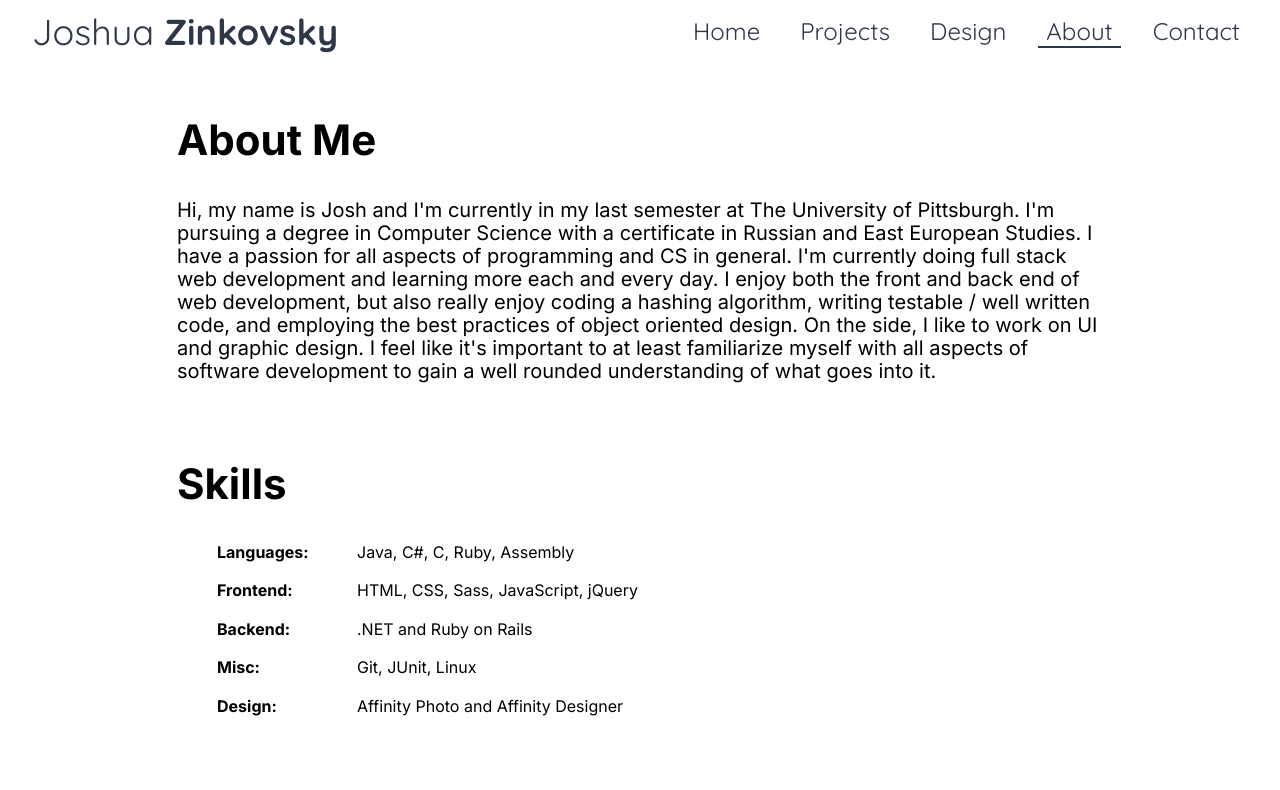
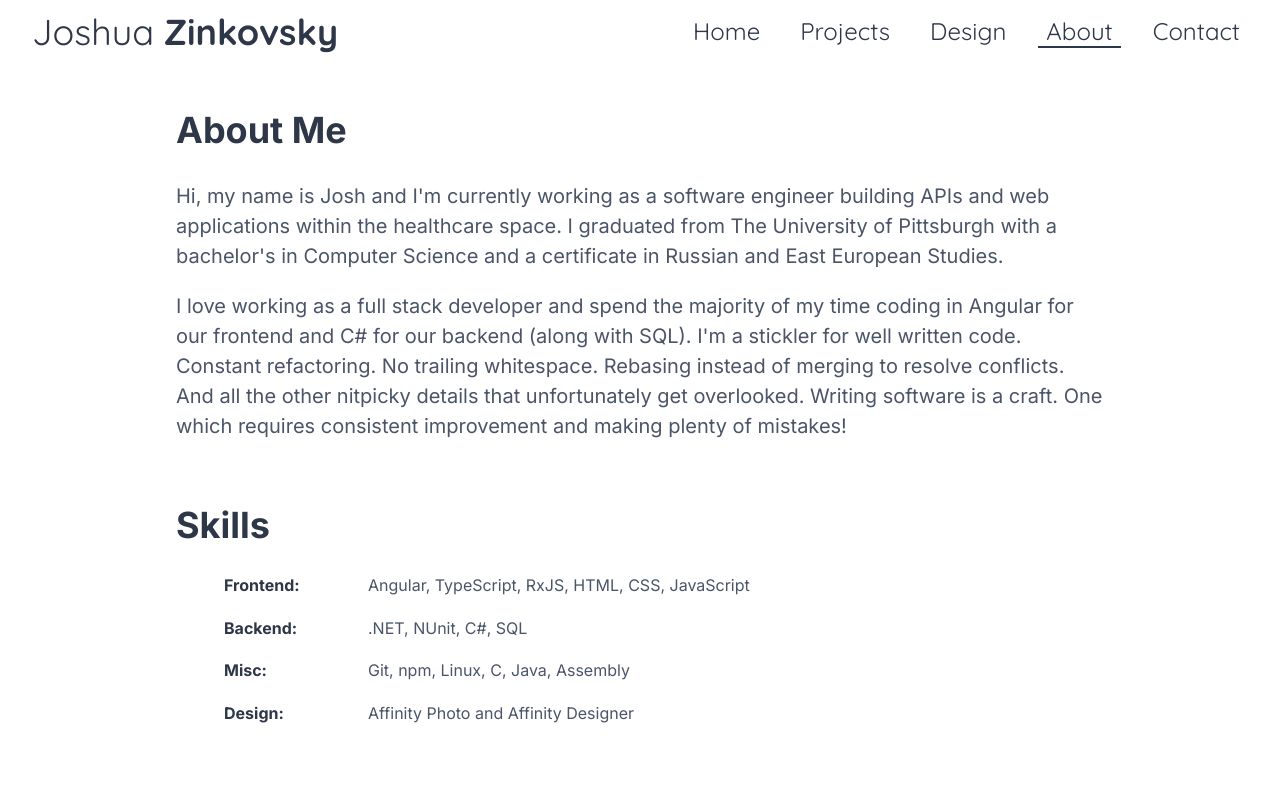
Before and after one commit to Josh961/Personal-Website, an Angular app: page /about in a window 1280 px wide. Shown: the top 790 px of the page. Built offline with nearby package versions, Linux system fonts and the light colour scheme.

Commit message:
Rewrite about component to use BEM and update styling

```diff
--- a/src/app/modules/about/component/about.component.html
+++ b/src/app/modules/about/component/about.component.html
@@ -1,42 +1,37 @@
 <app-navigation></app-navigation>
-
 <main>
   <div class="container">
     <div class="about-item">
-      <h2 class="header">About Me</h2>
-      <p class="info">
-        Hi, my name is Josh and I'm currently in my last semester at The University of Pittsburgh.
-        I'm pursuing a degree in Computer Science with a certificate in Russian and East European Studies.
-        I have a passion for all aspects of programming and CS in general. I'm currently doing full stack
-        web development and learning more each and every day. I enjoy both the front and back end of
-        web development, but also really enjoy coding a hashing algorithm, writing testable / well written
-        code, and employing the best practices of object oriented design. On the side, I like to work on UI
-        and graphic design. I feel like it's important to at least familiarize myself with all aspects of software
-        development to gain a well rounded understanding of what goes into it.
+      <h2 class="about-item__header">About Me</h2>
+      <p class="about-item__info">
+        Hi, my name is Josh and I'm currently working as a software engineer building APIs and web applications
+        within the healthcare space. I graduated from The University of Pittsburgh with a bachelor's in Computer
+        Science and a certificate in Russian and East European Studies.
+      </p>
+      <p class="about-item__info">
+        I love working as a full stack developer and spend the majority of my time coding in Angular for our frontend
+        and C# for our backend (along with SQL). I'm a stickler for well written code. Constant refactoring. No trailing
+        whitespace. Rebasing instead of merging to resolve conflicts. And all the other nitpicky details that unfortunately
+        get overlooked. Writing software is a craft. One which requires consistent improvement and making plenty of mistakes!
       </p>
     </div>
     <div class="about-item">
-      <h2 class="header -right">Skills</h2>
-      <ul class="list">
-        <li data-label="Languages:">Java, C#, C, Ruby, Assembly</li>
-        <li data-label="Frontend:">HTML, CSS, Sass, JavaScript, jQuery</li>
-        <li data-label="Backend:">.NET and Ruby on Rails</li>
-        <li data-label="Misc:">Git, JUnit, Linux</li>
-        <li data-label="Design:">Affinity Photo and Affinity Designer</li>
+      <h2 class="about-item__header">Skills</h2>
+      <ul class="label-list">
+        <li class="label-list__item" data-label="Frontend:">Angular, TypeScript, RxJS, HTML, CSS, JavaScript</li>
+        <li class="label-list__item" data-label="Backend:">.NET, NUnit, C#, SQL</li>
+        <li class="label-list__item" data-label="Misc:">Git, npm, Linux, C, Java, Assembly</li>
+        <li class="label-list__item" data-label="Design:">Affinity Photo and Affinity Designer</li>
       </ul>
     </div>
     <div class="about-item">
-      <h2 class="header">Personal</h2>
-      <p class="info">
+      <h2 class="about-item__header">Personal</h2>
+      <p class="about-item__info">
         I was born and raised in Pittsburgh to Ukrainian parents. We speak Russian at home and eat borscht.
         I'm really into wrestling 🤼, Brazilian jiu-jitsu 🥋, motorcycles 🏍️, and foreign languages 🗺️. If I'm not
-        busy
-        coding, you can usually find me training on the mats, riding around town, or studying Russian.
+        busy coding, you can usually find me training on the mats, riding around town, or studying Russian.
       </p>
     </div>
   </div>
 </main>
-
 <app-footer></app-footer>
-
-<script src="assets/scripts/main.js"></script>
--- a/src/app/modules/about/component/about.component.scss
+++ b/src/app/modules/about/component/about.component.scss
@@ -1,44 +1,17 @@
 @import 'abstracts/mixins';
+@import 'abstracts/variables';
 
-/* ========================================================
-   About Page Item
-   ======================================================== */
+.about-item {
+  color: $grey-800;
+  margin-bottom: $md-4;
 
-/**
- * Header and paragraphs for the 'about' page.
- *
- * 1. Handle collapsing margin.
- */
- .about-item {
-  margin-bottom: 20px;
-  border: 1px solid transparent; // 1
-
-  > .header {
-    font-size: 42px;
+  &__header {
+    font-size: $text-4xl;
   }
 
-  > .info {
-    font-size: 20px;
-
-    @include for-phone-only() {
-      padding: 10px;
-    }
-  }
-
-  > .list {
-    position: relative;
-    list-style: none;
-
-    > li {
-      margin-bottom: 20px;
-      margin-left: 140px;
-
-      &::before {
-        content: attr(data-label);
-        position: absolute;
-        left: 40px;
-        font-weight: bold;
-      }
-    }
+  &__info {
+    color: $grey-700;
+    font-size: $text-xl;
+    line-height: 1.5;
   }
 }
```
